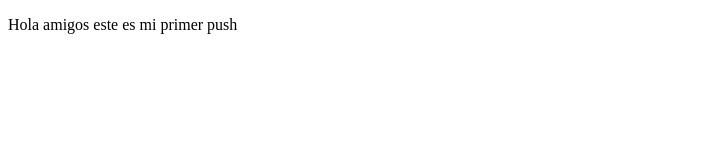
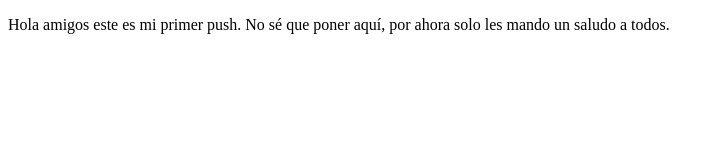
Before and after one commit to AlejandroRoque214/ProyectoDemoCursoPrework, a plain HTML site: page index.html in a window 1280 px wide. Shown: the whole page, without its empty margins (0-720 px from the left). Drawn offline with Linux system fonts and the light colour scheme.

Commit message:
cambié lo que dice el parrafo

```diff
--- a/index.html
+++ b/index.html
@@ -7,7 +7,7 @@
 </head>
 <body>
     <p>
-        Hola amigos este es mi primer push
+        Hola amigos este es mi primer push. No sé que poner aquí, por ahora solo les mando un saludo a todos.
     </p>
 </body>
 </html>
```
